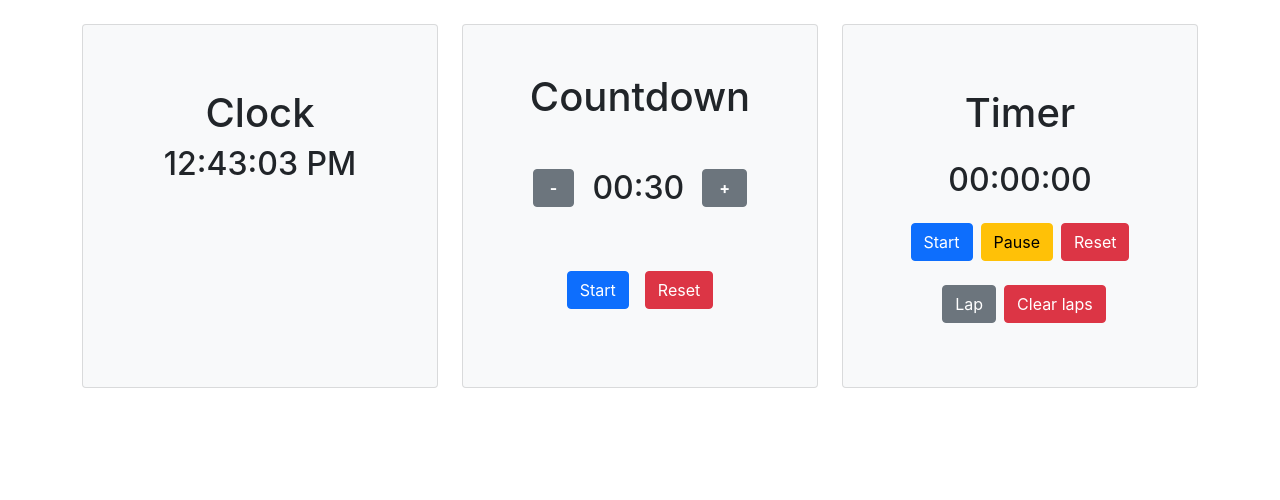
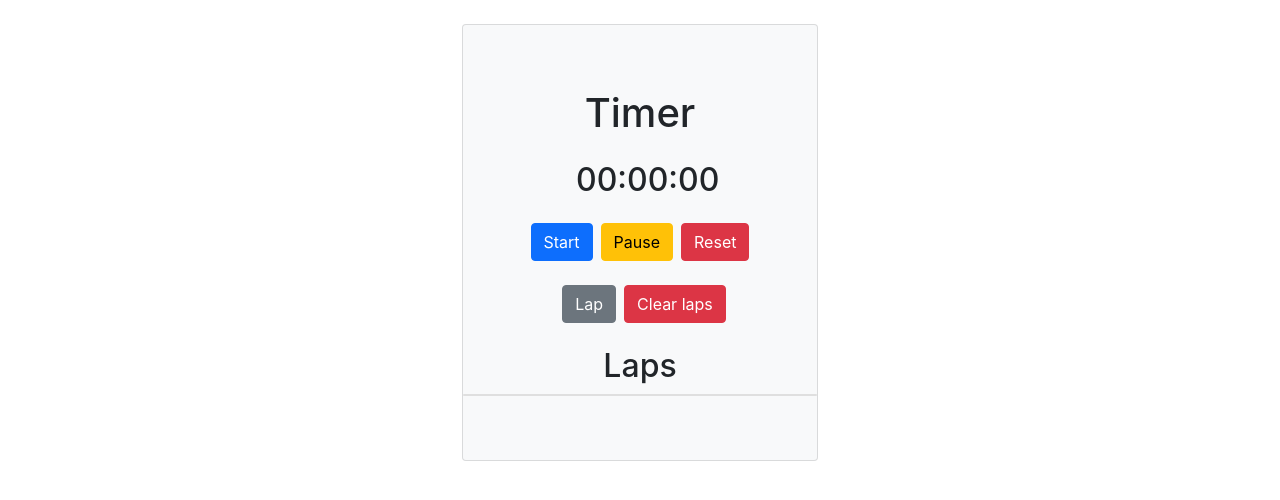
Before and after one commit to SilviuIordache/ReactTime, a React (Create React App) app: page / in a window 1280 px wide. Shown: the top 500 px of the page. Built offline with nearby package versions, Linux system fonts and the light colour scheme.

Commit message:
Improve laps container

```diff
--- a/src/App.js
+++ b/src/App.js
@@ -8,12 +8,12 @@ function App() {
     <div className="App">
       <div className="container">
         <div className="row d-flex justify-content-center mt-4">
-          <div className="col-12 col-lg-4 mb-4">
+          {/* <div className="col-12 col-lg-4 mb-4">
             <Clock/>
           </div>
           <div className="col-12 col-lg-4 mb-4">
             <Countdown/>
-          </div>
+          </div> */}
           <div className="col-12 col-lg-4 mb-4">
             <Timer/>
           </div>
--- a/src/components/common/TimerDisplay.css
+++ b/src/components/common/TimerDisplay.css
@@ -1,6 +1,6 @@
 .timer-display {
-  padding: 0 2rem 0 2rem;
-  width: 6rem;
+  padding: 0 0rem 0 1rem;
+  width: 10rem;
   display: flex;
-  justify-content: center;
+  justify-content: flex-start;
 }
--- a/src/components/common/TimerDisplay.js
+++ b/src/components/common/TimerDisplay.js
@@ -7,7 +7,9 @@ export default class TimerDisplay extends React.Component {
     return (
       <div className='d-flex justify-content-center mx-3'>
         <h2 className='timer-display mb-0'>
-          {msToTime(this.props.timer, this.props.showMs)}
+          <div className='timer-inner-container'>
+            {msToTime(this.props.timer, this.props.showMs)}
+          </div>
         </h2>
       </div>
     )
--- a/src/components/timer/Timer.css
+++ b/src/components/timer/Timer.css
@@ -0,0 +1,8 @@
+.laps-container {
+  display: flex;
+  justify-content: center;
+}
+
+.lap {
+  padding: 1rem 2rem 1rem 2rem;
+}
--- a/src/components/timer/Timer.js
+++ b/src/components/timer/Timer.js
@@ -59,13 +59,21 @@ export default class Timer extends React.Component {
 
   Laps() {
     const laps = this.state.laps.map((lap, index) =>
-      <div key={lap}>
-        {index}. {msToTime(lap, true)}
+      <div className='lap' key={lap}>
+        <strong className='me-2'>
+          Lap {index}
+        </strong>
+        {msToTime(lap, true)}
       </div>
     );
     return (
-      <div className="laps-container">
-        {laps}
+      <div>
+        <h2 className='mt-4'>Laps</h2>
+        <div className="laps-container card">
+          <div className='laps-inner-container'>
+            {laps}
+          </div>
+        </div>
       </div>
     )
   }
@@ -86,9 +94,7 @@ export default class Timer extends React.Component {
             <button className="btn btn-secondary ms-2" onClick={() => {this.countLap()}}>Lap</button>
             <button className="btn btn-danger ms-2" onClick={() => {this.resetLaps()}}>Clear laps</button>
           </div>
-
           { this.Laps()}
-
       </div>
     );
   }
```
